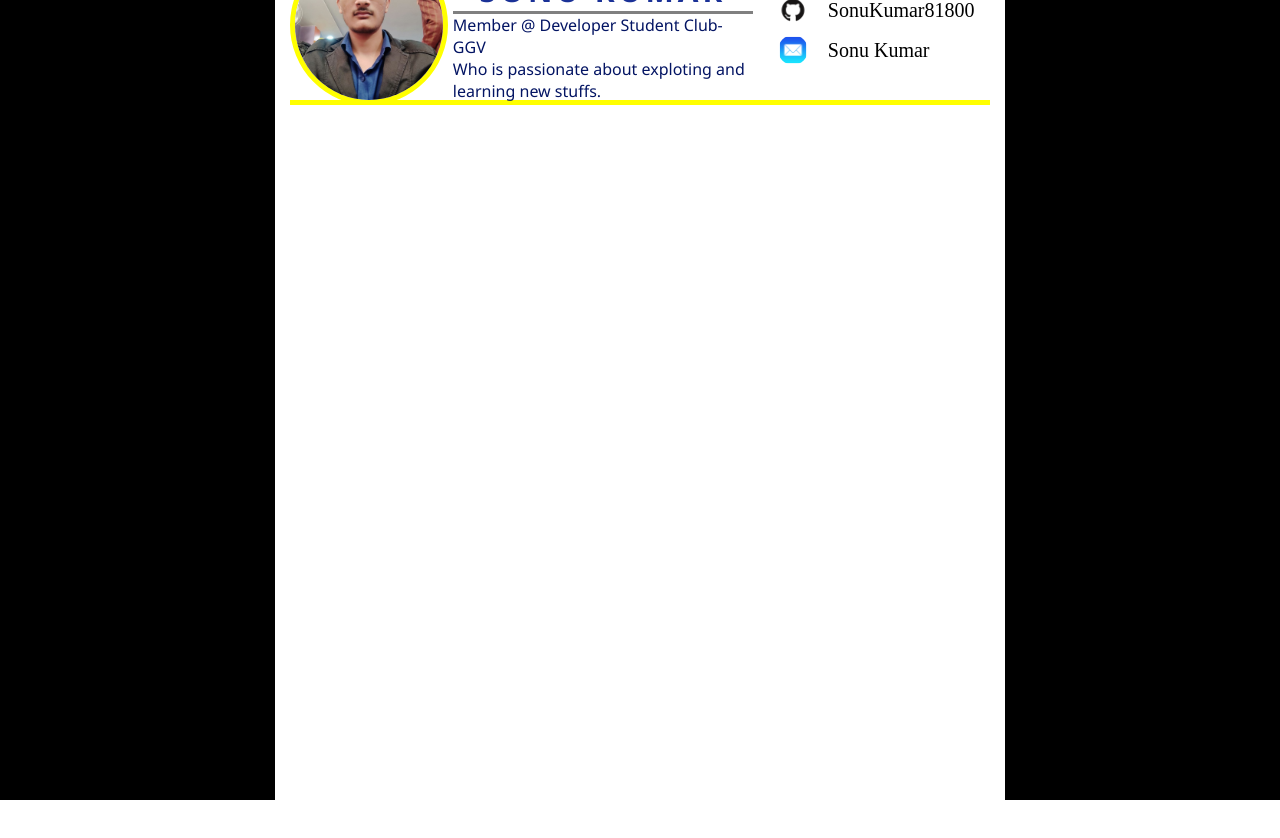
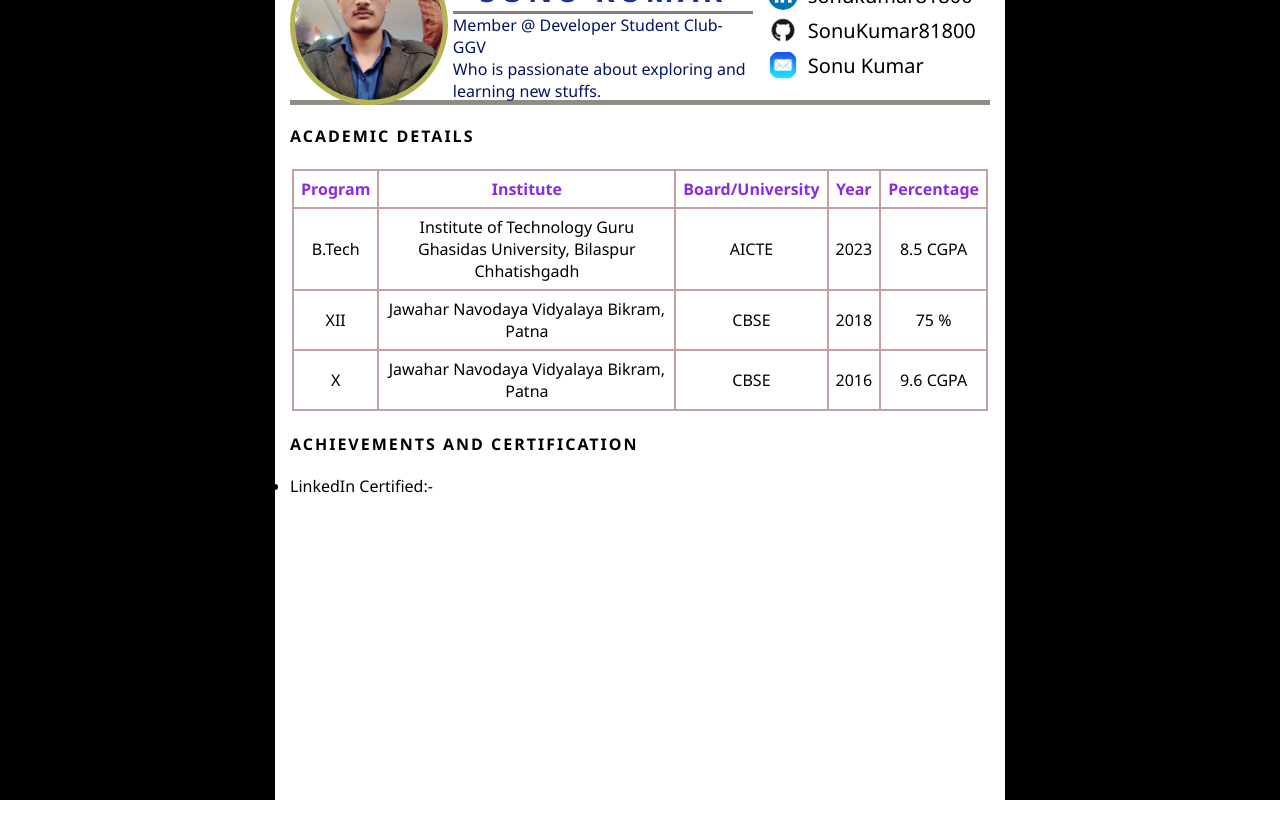
Before and after one commit to recurrenc/React-Practice, a React (Create React App) app: page / in a window 1280 px wide. Shown: the top 838 px of the page. Built offline with nearby package versions, Linux system fonts and the light colour scheme.

Commit message:
Academic Details added to resume

```diff
--- a/src/components/Portfolio/comps/Resume/Resume.css
+++ b/src/components/Portfolio/comps/Resume/Resume.css
@@ -2,7 +2,11 @@
   margin: 0;
   padding: 0;
   box-sizing: border-box;
+
+  font-family: "Segoe UI", Tahoma, Geneva, Verdana, sans-serif;
 }
+
+/* Header style */
 
 .bound {
   display: flex;
@@ -25,7 +29,7 @@
   height: 160px;
   display: flex;
   justify-content: space-between;
-  border-bottom: 5px solid yellow;
+  border-bottom: 5px solid rgb(141, 141, 133);
 }
 
 .profilePic {
@@ -34,7 +38,7 @@
   margin: auto;
   z-index: 3;
   border-radius: 50%;
-  border: 5px solid yellow;
+  border: 5px solid rgb(180, 180, 82);
 }
 
 .profilePic > img {
@@ -73,11 +77,15 @@
   font-family: "Segoe UI", Tahoma, Geneva, Verdana, sans-serif;
 }
 
+.socialDetails {
+  margin-top: 30px;
+}
+
 .social {
   display: flex;
   align-items: center;
   justify-content: left;
-  padding-top: 10px;
+  padding-top: 5px;
 }
 
 .social > a {
@@ -88,6 +96,41 @@
 }
 .social > img {
   width: 30px;
-  margin: 0 20px;
+  margin: 0 10px;
   border-radius: 50%;
 }
+
+/* Main Body style */
+
+.heading {
+  display: flex;
+  padding-top: 20px;
+  margin-bottom: 20px;
+  /* border-bottom: 2px solid blue; */
+  width: fit-content;
+  letter-spacing: 2px;
+  font-size: 16[x];
+  font-weight: 600;
+}
+
+table {
+  width: 100%;
+  background: rgb(196, 160, 160);
+}
+
+th {
+  color: blueviolet;
+}
+
+table,
+th,
+td {
+  border: 2px solid white;
+}
+
+th,
+td {
+  padding: 5px;
+  background: #fff;
+  text-align: center;
+}
--- a/src/components/Portfolio/comps/Resume/Resume.js
+++ b/src/components/Portfolio/comps/Resume/Resume.js
@@ -6,9 +6,14 @@ import lin from "./img/linkedin.png";
 import eml from "./img/email.png";
 
 const Resume = () => {
+  React.useEffect(() => {
+    document.title = "Resume | Sonu Kumar";
+  }, []);
   return (
     <div className="bound">
       <div className="container">
+        {/* Header Start */}
+
         <div className="header">
           <div className="profilePic">
             <img src={ppic} alt="Profile" />
@@ -18,7 +23,7 @@ const Resume = () => {
               <div className="name">SONU KUMAR</div>
               <div className="role">Member @ Developer Student Club-GGV</div>
               <div className="role">
-                Who is passionate about exploting and learning new stuffs.
+                Who is passionate about exploring and learning new stuffs.
               </div>
             </div>
             <div className="socialDetails">
@@ -39,7 +44,60 @@ const Resume = () => {
             </div>
           </div>
         </div>
-        <div className="main"></div>
+
+        {/* Header End  */}
+
+        {/* Main Body Start  */}
+        <div className="main">
+          <div className="heading">
+            <p>ACADEMIC DETAILS</p>
+          </div>
+
+          <table>
+            <tr>
+              <th>Program</th>
+              <th>Institute</th>
+              <th>Board/University</th>
+              <th>Year</th>
+              <th>Percentage</th>
+            </tr>
+            <tr>
+              <td>B.Tech</td>
+              <td>
+                Institute of Technology Guru Ghasidas University, Bilaspur
+                Chhatishgadh
+              </td>
+              <td>AICTE</td>
+              <td>2023</td>
+              <td>8.5 CGPA</td>
+            </tr>
+            <tr>
+              <td>XII</td>
+              <td>Jawahar Navodaya Vidyalaya Bikram, Patna</td>
+              <td>CBSE</td>
+              <td>2018</td>
+              <td>75 %</td>
+            </tr>
+            <tr>
+              <td>X</td>
+              <td>Jawahar Navodaya Vidyalaya Bikram, Patna</td>
+              <td>CBSE</td>
+              <td>2016</td>
+              <td>9.6 CGPA</td>
+            </tr>
+          </table>
+
+          <div className="heading">
+            <p>ACHIEVEMENTS AND CERTIFICATION</p>
+          </div>
+
+          <ul>
+            <li>LinkedIn Certified:- </li>
+          </ul>
+        </div>
+
+        {/* Main Body End  */}
+
         <div className="footer"></div>
       </div>
     </div>
```
